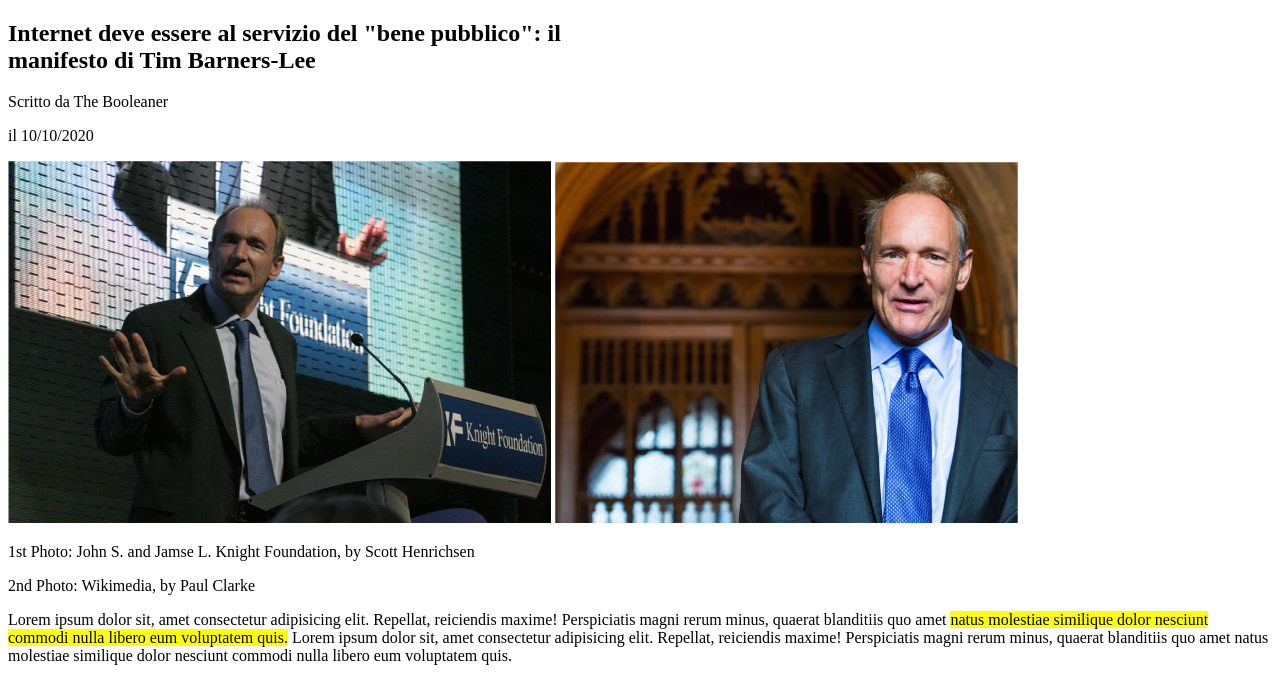
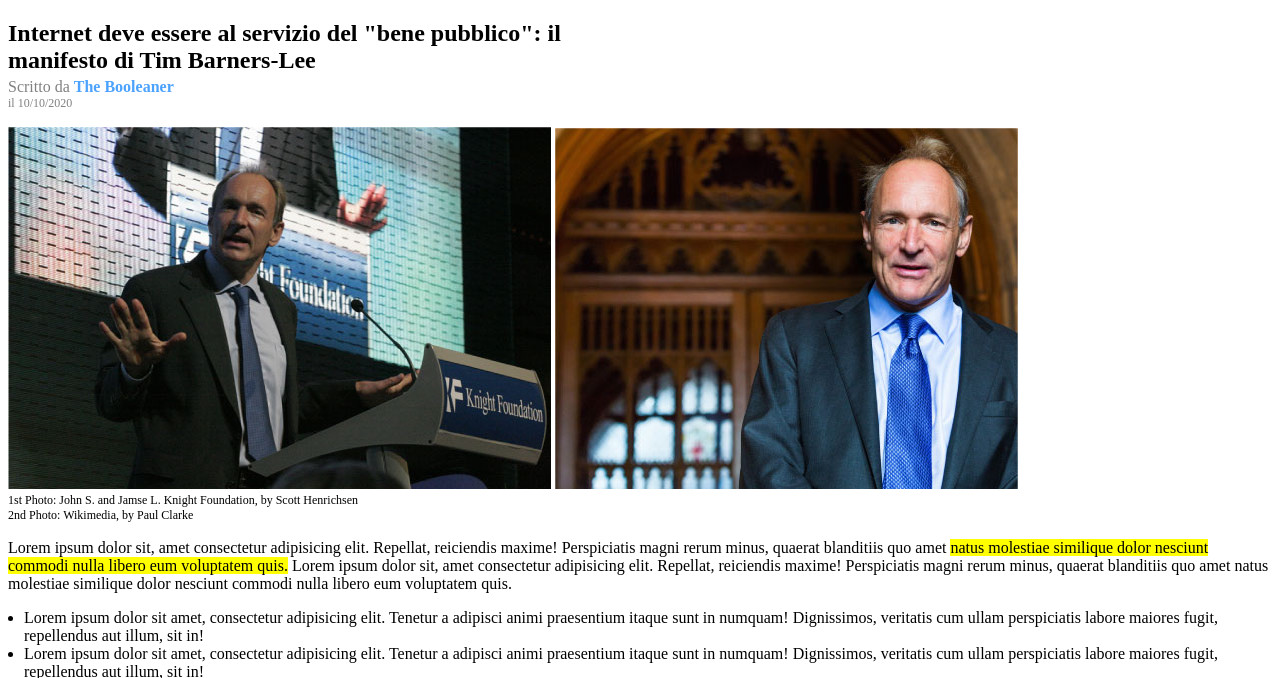
Before and after one commit to Gargantua892/html-css-booleaner, a plain HTML site: page index.html in a window 1280 px wide. Shown: the part 97-775 px from the top of the page. Drawn offline with Linux system fonts and the light colour scheme.

Commit message:
fine stilizzazioni principali

```diff
--- a/css/style.css
+++ b/css/style.css
@@ -2,6 +2,41 @@ h4{
     color: grey;
     margin-bottom: 8px;
 }
+
+h1{
+    margin-bottom: 4px;
+}
+
+p{
+    margin: 0px;
+}
+
+section{
+    margin: 16px 0px;
+}
+
+ul{
+    padding-inline-start: 16px;
+
+}
+
+/* stile meta articolo */
+
+.meta p{
+    color: grey;
+}
+
+#data-article, .img-description{
+    font-size: 12px;
+}
+
+.meta .editor{
+    color: #4ca2ff;
+    font-weight: 600;
+}
+
+
+/* fine meta articolo */
 
 header{
     background-image: url('../img/pattern.png');
@@ -14,6 +49,10 @@ header{
 header img{
     width:160px;
     margin-left: 8px;
+}
+
+.meta{
+    margin-bottom: 16px;
 }
 
 .highlight{
```
